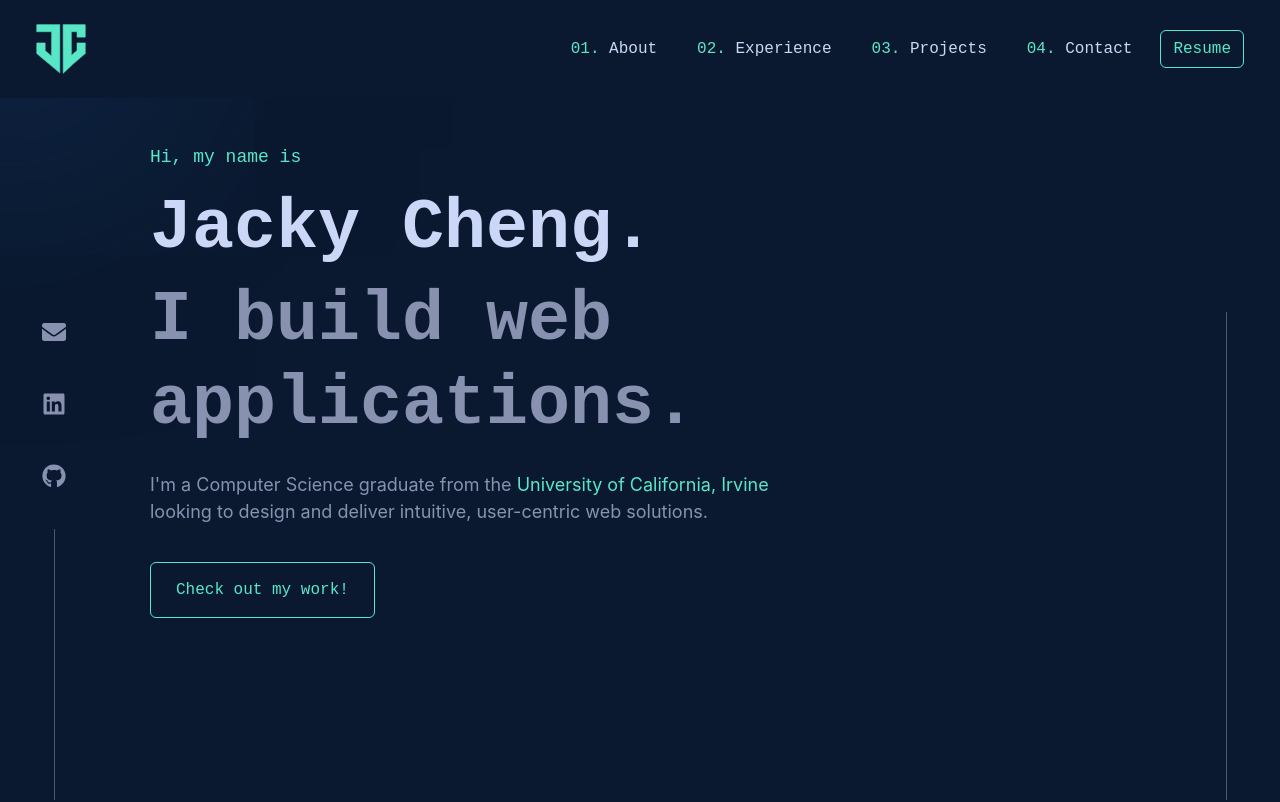
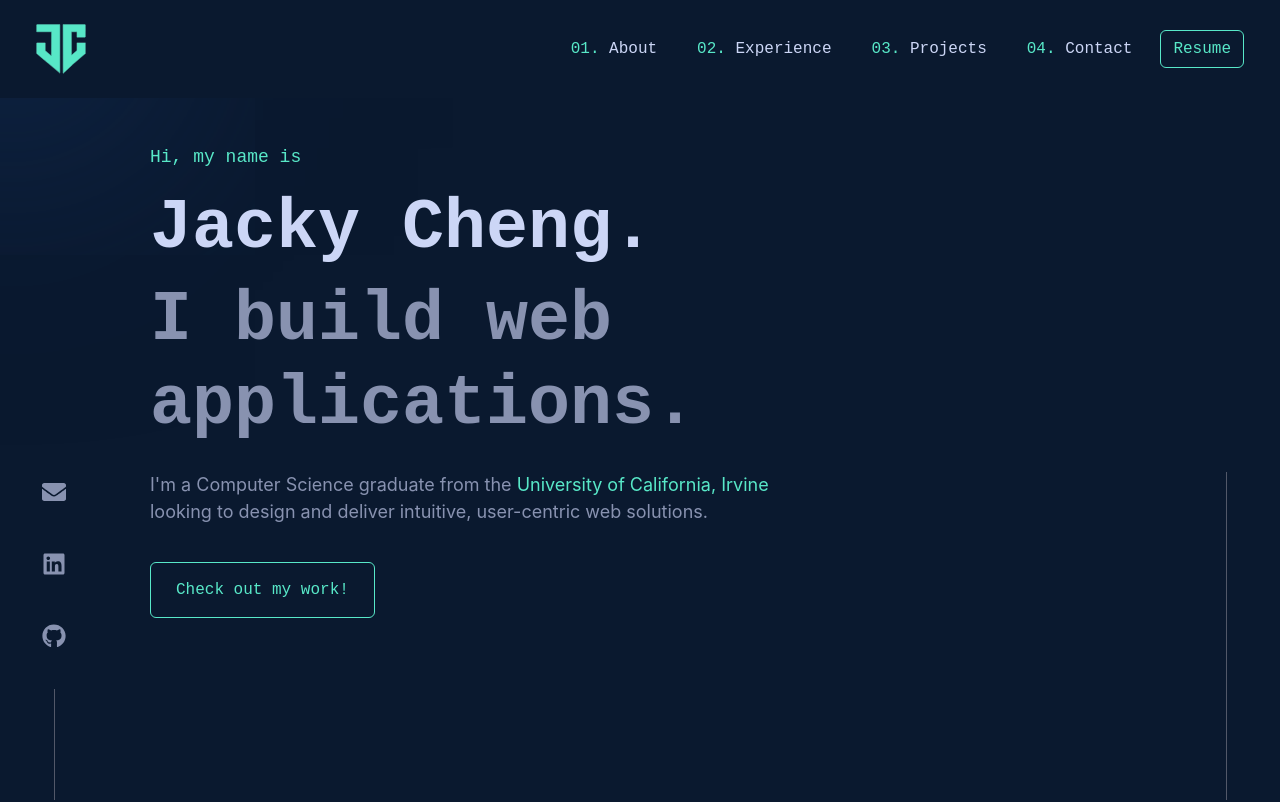
Before and after one commit to jacheng1/custom-website, a React (Vite) app: page / in a window 1280 px wide. Shown: the top 802 px of the page. Built offline with nearby package versions, Linux system fonts and the light colour scheme.

Commit message:
Decrease length of left and right vertical lines

```diff
--- a/src/styles/_layout.scss
+++ b/src/styles/_layout.scss
@@ -4,7 +4,7 @@
   background-color: transparent;
   position: fixed;
   left: 0;
-  top: 35%;
+  top: 55%;
   bottom: 0;
   width: 60px;
   display: flex;
@@ -19,7 +19,7 @@
   background-color: transparent;
   position: fixed;
   right: 0;
-  top: 35%;
+  top: 55%;
   bottom: 0;
   width: 60px;
   display: flex;
```
